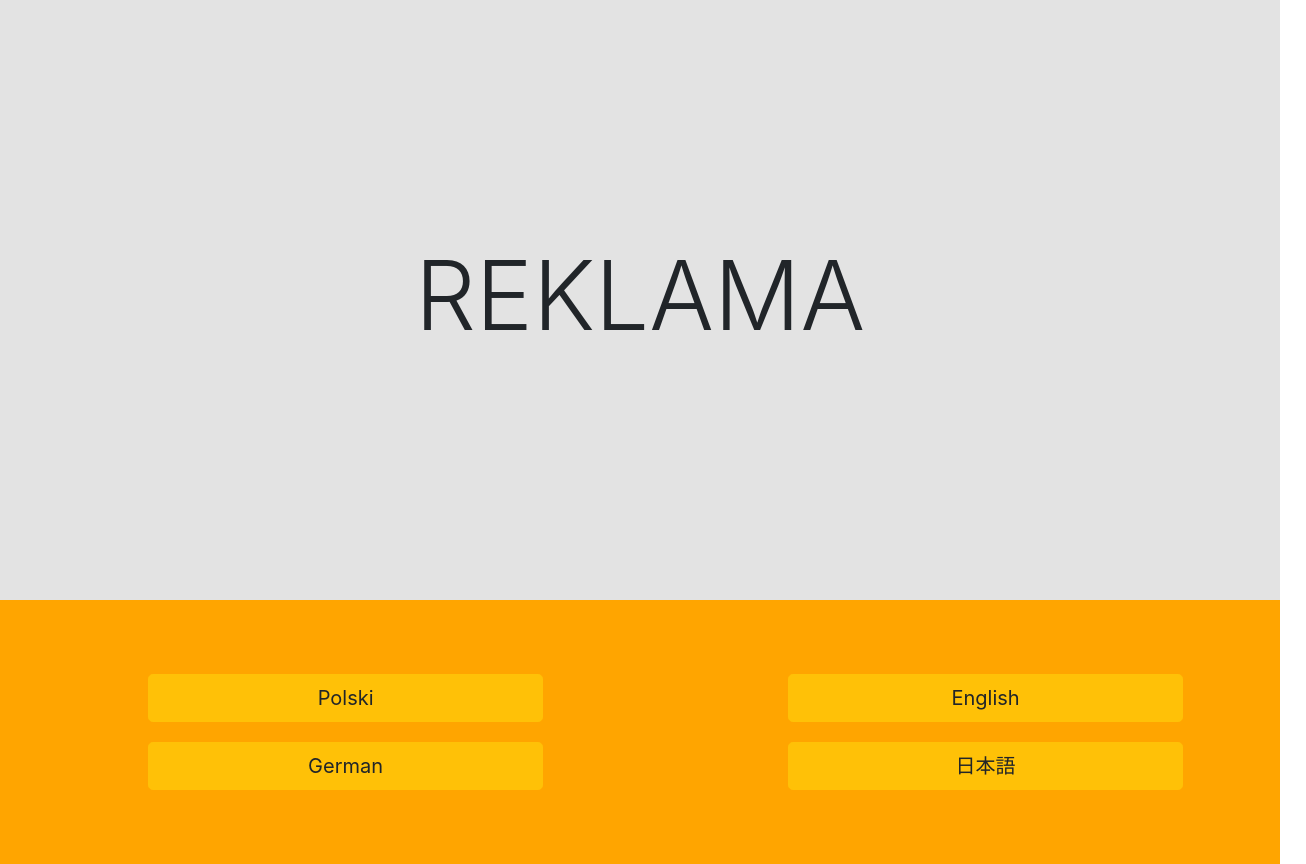
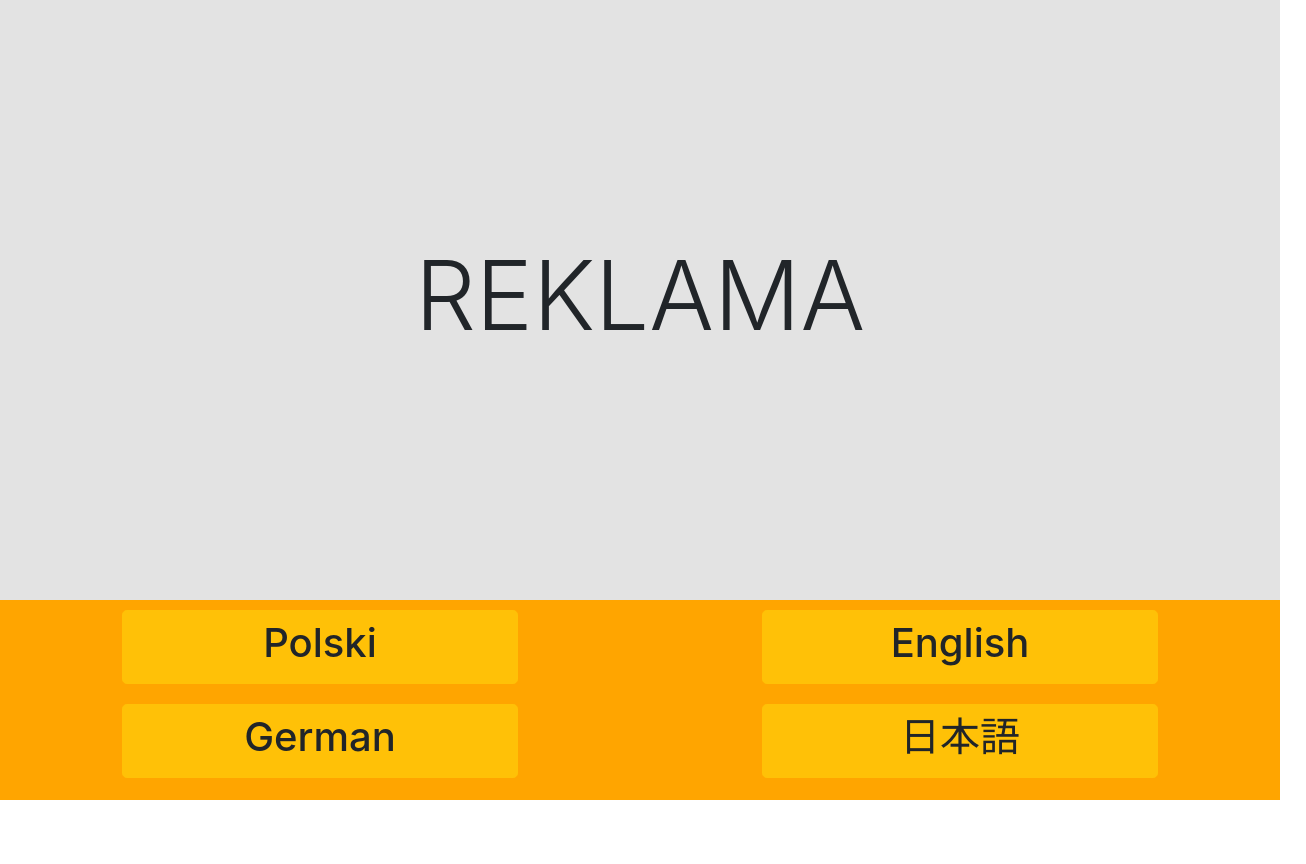
Before and after one commit to janb96/interfejsy_graficzne_UJ, a React (Create React App) app in the folder frontend/: page /language in a window 1280 px wide. Shown: the whole page, 1306 px wide, since content can reach past the window. After the commit the page ends 800 px from the top, so only its background shows below. Built offline with nearby package versions, Linux system fonts and the light colour scheme.

Commit message:
[PC] Change view language

```diff
--- a/frontend/src/components/Language/Language.css
+++ b/frontend/src/components/Language/Language.css
@@ -4,7 +4,7 @@
 
 table {
     width: 100%;
-    margin: 5% 2% 2% 2%;
+
 }
 
 tr td {padding-top: 10px; padding-bottom:10px }
--- a/frontend/src/components/Language/Language.js
+++ b/frontend/src/components/Language/Language.js
@@ -24,24 +24,24 @@ class Language extends Component {
                             <tr>
                                 <td className="szerokosc50">
                                     <div className='col-8 m-center'>
-                                        <button type="button" className="btn btn-warning btn-lg btn-block">Polski</button>
+                                        <button type="button" className="btn btn-warning btn-lg btn-block"><h1>Polski</h1></button>
                                     </div>
                                 </td>
                                 <td className="szerokosc50">
                                     <div className='col-8 m-center'>
-                                        <button type="button" className="btn btn-warning btn-lg btn-block">English</button>
+                                        <button type="button" className="btn btn-warning btn-lg btn-block"><h1>English</h1></button>
                                     </div>
                                 </td>
                             </tr>
                             <tr>
                                 <td>
                                     <div className='col-8 m-center'>
-                                        <button type="button" className="btn btn-warning btn-lg btn-block">German</button>
+                                        <button type="button" className="btn btn-warning btn-lg btn-block"><h1>German</h1></button>
                                     </div>
                                 </td>
                                 <td>
                                     <div className='col-8 m-center'>
-                                        <button type="button" className="btn btn-warning btn-lg btn-block">日本語</button>
+                                        <button type="button" className="btn btn-warning btn-lg btn-block"><h1>日本語</h1></button>
                                     </div>
                                 </td>
                             </tr>
```
